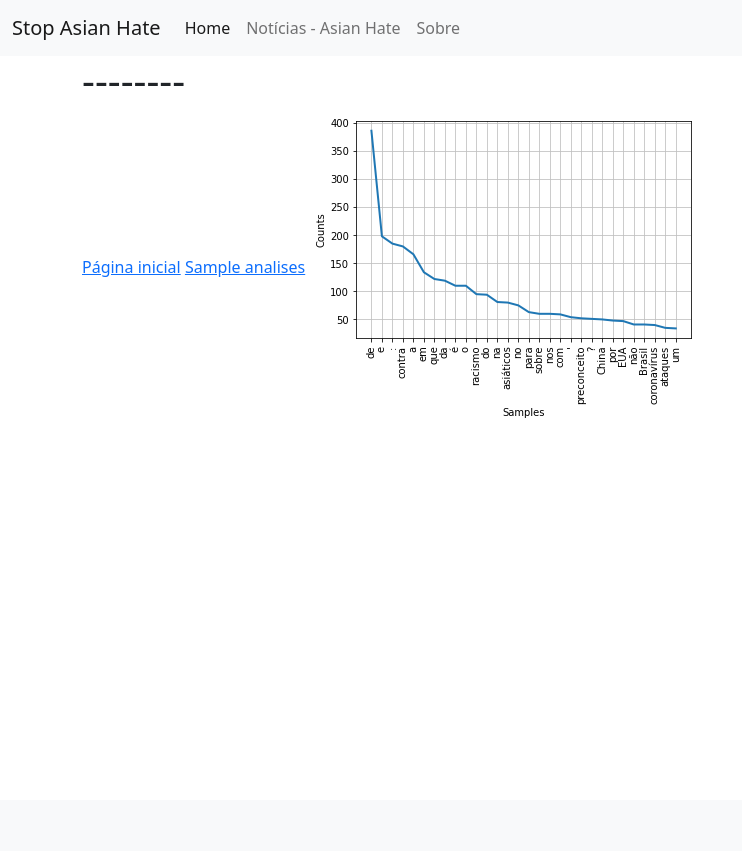
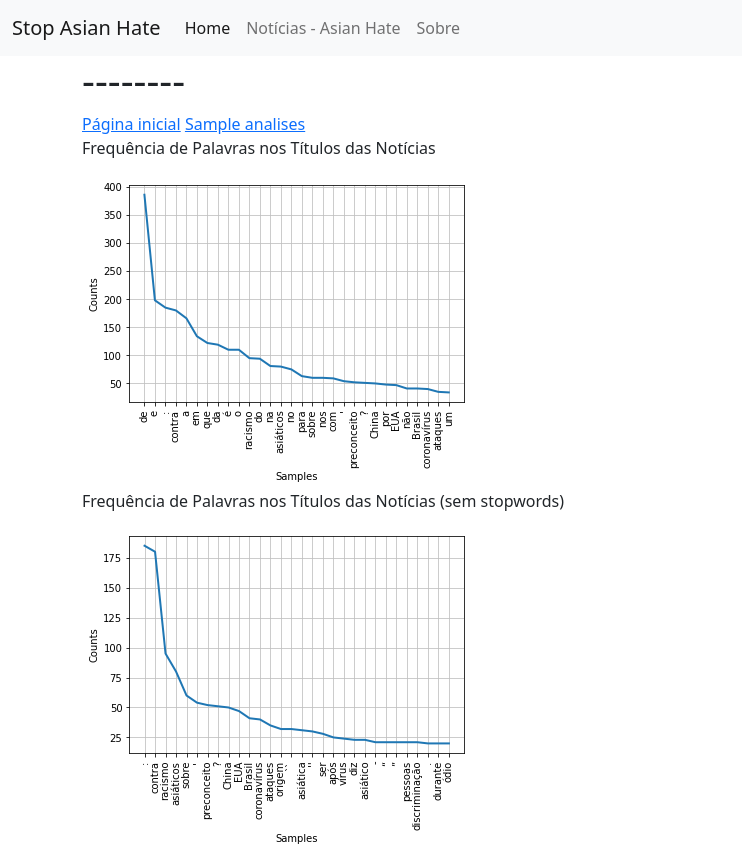
Before and after one commit to erikayukari/noticias-asian-hate, a Flask app: template templates/analise.html in a window 1280 px wide. Shown: the whole page, without its empty margins (0-742 px from the left). Before the commit the page ends 418 px from the top, so only its background shows below. Run offline with Flask 2, Linux system fonts and the light colour scheme; the template is opened without the code that fills it: most values are stand-ins (such as "Sample title", 1, 10 or a date in 2020).

Commit message:
Update analise.html

```diff
--- a/templates/analise.html
+++ b/templates/analise.html
@@ -5,5 +5,9 @@
 {% block conteudo %}
 <a href="/">Página inicial</a>
 <a href="/analise">{{analises}}</a>
+<p>Frequência de Palavras nos Títulos das Notícias</p>
 <img src="{{ url_for('static', filename='images/dist.png') }}" />
+<br>
+<p>Frequência de Palavras nos Títulos das Notícias (sem stopwords)</p>
+<img src="{{ url_for('static', filename='images/dist2.png') }}" />
 {% endblock %}
```
